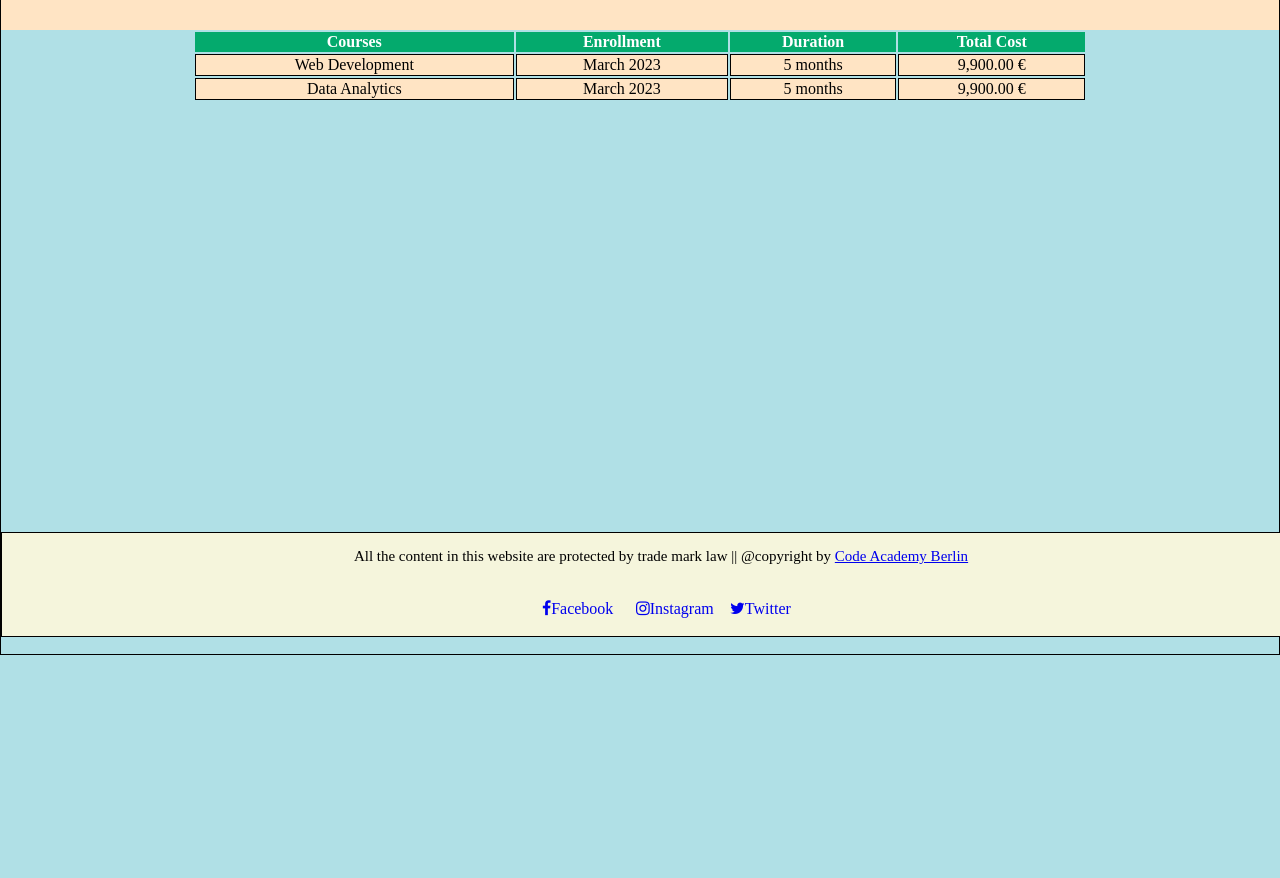
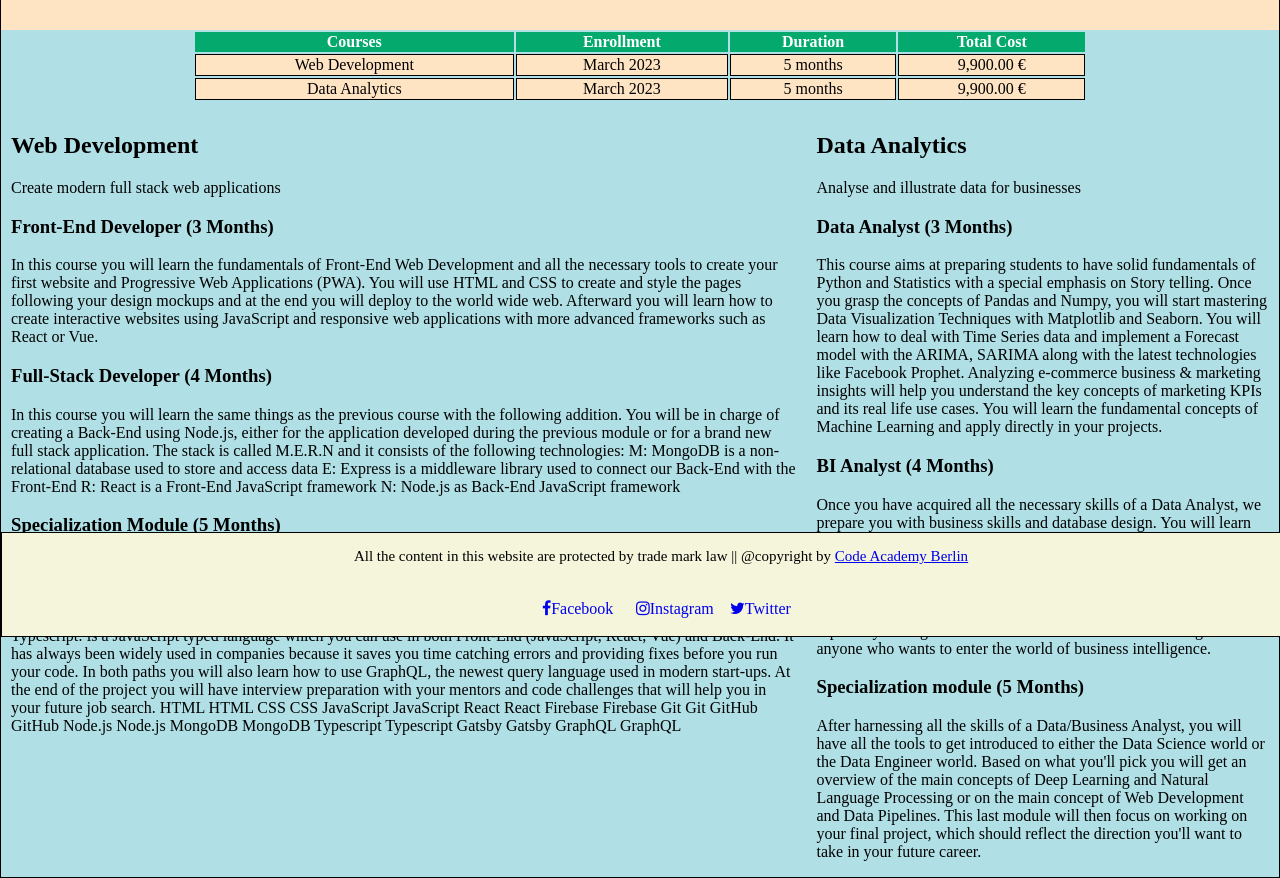
Before and after one commit to pranabcode2023/coding_school_page, a plain HTML site: page Courses.html in a window 1280 px wide. Shown: the part 147-1025 px from the top of the page. Before the commit the page ends 802 px from the top, so only its background shows below. Drawn offline with Linux system fonts and the light colour scheme.

Commit message:
added some text

```diff
--- a/Courses.html
+++ b/Courses.html
@@ -42,6 +42,73 @@
           <td>9,900.00 €</td>
         </tr>
     </table>
+    <div class="container">
+        <div class="box1">
+          <h2>Web Development</h2>
+          <p>Create modern full stack web applications</p>
+          <h3>Front-End Developer (3 Months)</h3>
+          <p>In this course you will learn the fundamentals of Front-End Web Development and all the necessary tools to create your first website and Progressive Web Applications (PWA). You will use HTML and CSS to create and style the pages following your design mockups and at the end you will deploy to the world wide web. Afterward you will learn how to create interactive websites using JavaScript and responsive web applications with more advanced frameworks such as React or Vue.</p>
+          <h3>Full-Stack Developer (4 Months)</h3>
+          <p>In this course you will learn the same things as the previous course with the following addition. You will be in charge of creating a Back-End using Node.js, either for the application developed during the previous module or for a brand new full stack application. The stack is called M.E.R.N and it consists of the following technologies:
+
+            M: MongoDB is a non-relational database used to store and access data
+            E: Express is a middleware library used to connect our Back-End with the Front-End
+            R: React is a Front-End JavaScript framework
+            N: Node.js as Back-End JavaScript framework</p>
+            <h3>Specialization Module (5 Months)</h3>
+            <p>In this course you will learn the same things as the previous courses with the following addition. You will take part in a collaborative project and you will choose your path depending on the technologies you want to focus on:
+
+              Gatsby: is a Front-End framework based on React that helps creating static pages pulling data from anywhere (CMS, Markdown, Databases). It has been gaining popularity recently thanks to its great SEO (search engine optimization) capabilities.
+              Typescript: is a JavaScript typed language which you can use in both Front-End (JavaScript, React, Vue) and Back-End. It has always been widely used in companies because it saves you time catching errors and providing fixes before you run your code.
+              In both paths you will also learn how to use GraphQL, the newest query language used in modern start-ups. At the end of the project you will have interview preparation with your mentors and code challenges that will help you in your future job search.
+
+              HTML
+              HTML
+              CSS
+              CSS
+              JavaScript
+              JavaScript
+              React
+              React
+              Firebase
+              Firebase
+              Git
+              Git
+              GitHub
+              GitHub
+              Node.js
+              Node.js
+              MongoDB
+              MongoDB
+              Typescript
+              Typescript
+              Gatsby
+              Gatsby
+              GraphQL
+              GraphQL
+              </p>
+        </div>
+        <div class="box2">
+          <h2>Data Analytics</h2>
+          <p>Analyse and illustrate data for businesses</p>
+          <h3>Data Analyst (3 Months)</h3>
+          <p>This course aims at preparing students to have solid fundamentals of Python and Statistics with a special emphasis on Story telling. Once you grasp the concepts of Pandas and Numpy, you will start mastering Data Visualization Techniques with Matplotlib and Seaborn. You will learn how to deal with Time Series data and implement a Forecast model with the ARIMA, SARIMA along with the latest technologies like Facebook Prophet. Analyzing e-commerce business & marketing insights will help you understand the key concepts of marketing KPIs and its real life use cases. You will learn the fundamental concepts of Machine Learning and apply directly in your projects.
+
+          </p>
+          <h3>BI Analyst (4 Months)</h3>
+          <p>Once you have acquired all the necessary skills of a Data Analyst, we prepare you with business skills and database design. You will learn Tableau/Google Studio, SQL and Machine Learning techniques used in the marketing sector.
+
+            Tableau: it is the most popular tool for data visualization and creating dashboards. Most of the Fortune Global 500 companies are using this tool in the Business Intelligence department.
+
+            SQL: is the top language for databases used in the tech industry, especially among data scientists. Is a fundamental knowledge for anyone who wants to enter the world of business intelligence.
+          </p>
+          <h3>Specialization module (5 Months)</h3>
+          <p>After harnessing all the skills of a Data/Business Analyst, you will have all the tools to get introduced to either the Data Science world or the Data Engineer world. Based on what you'll pick you will get an overview of the main concepts of Deep Learning and Natural Language Processing or on the main concept of Web Development and Data Pipelines.
+
+            This last module will then focus on working on your final project, which should reflect the direction you'll want to take in your future career.
+          </p>
+        </div>
+    </div>
 
     <footer>
       <ul>
--- a/css/styles.css
+++ b/css/styles.css
@@ -118,3 +118,19 @@ ul {
 main {
   margin-left: 120px;
 }
+
+.container{
+display: flex;
+align-items: stretch;
+}
+.container div{
+  padding: 10px 10px 0;
+}
+.container box1{
+  border: 1px solid black;
+  background: beige;
+}
+.container box2{
+  border: 1px solid black;
+  background: beige;
+}
```
